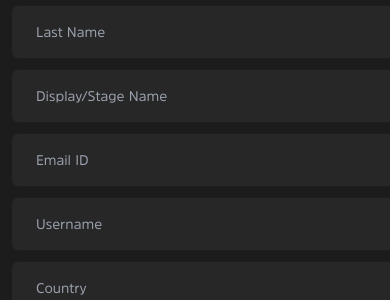
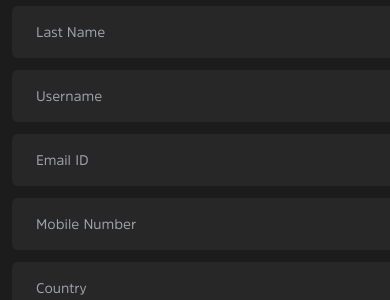
Before and after one commit to nahianhasan161/musicc, a Next.js app: page /userdashboard in a window 390 px wide. Shown: the part 598-898 px from the top of the page. Built offline with nearby package versions, Linux system fonts and the light colour scheme; no server answers.

Commit message:
added mobile number input

```diff
--- a/src/models/ProfileSchema.js
+++ b/src/models/ProfileSchema.js
@@ -16,8 +16,8 @@ const Profile = mongoose.models.Profile
           type: String,
           required: true,
         },
-        displayName: {
-          type: String,
+        mobileNumber: {
+          type: Number,
           required: true,
         },
         email: {
--- a/src/pages/api/userdashboard/index.js
+++ b/src/pages/api/userdashboard/index.js
@@ -15,7 +15,7 @@ export default async function handler(req, res) {
       return res.status(400).json({ error: "Form data is missing" });
     }
 
-    const { username, firstName, lastName, displayName, email, country, state, address, city, pincode } = req.body;
+    const { username, firstName, lastName, mobileNumber, email, country, state, address, city, pincode } = req.body;
 
     // Check if a profile with the same email already exists
     const existingProfile = await Profile.findOne({ email });
@@ -28,7 +28,7 @@ export default async function handler(req, res) {
       username,
       firstName,
       lastName,
-      displayName,
+      mobileNumber,
       email,
       country,
       state,
--- a/src/pages/userdashboard.js
+++ b/src/pages/userdashboard.js
@@ -15,7 +15,7 @@ const UserDashboard = () => {
       lastName: "",
       email: "",
       country: "",
-      displayName: "",
+      mobileNumber: "",
       state: "",
       address: "",
       city: "",
@@ -84,13 +84,16 @@ const UserDashboard = () => {
                       />
                     </div>
                   </div>
-                  <div className={`${styles.input_group} my-3`}>
-                    {/* Display/Stage Name */}
-                    <InputField
+
+
+                    {/* New input for Username */}
+                    <div className={`${styles.input_group} mt-3`}>
+                    <input
+                      type="text"
+                      name="username"
+                      placeholder="Username"
                       className={`${styles.input_text}`}
-                      placeholder="Display/Stage Name"
-                      name="displayName"
-                      onChange={formik.handleChange}
+                      {...formik.getFieldProps("username")}
                     />
                   </div>
 
@@ -104,16 +107,18 @@ const UserDashboard = () => {
                     />
                   </div>
 
-                    {/* New input for Username */}
-                    <div className={`${styles.input_group} mt-3`}>
-                    <input
-                      type="text"
-                      name="username"
-                      placeholder="Username"
+                  <div className={`${styles.input_group} my-3`}>
+                    {/* Mobile Number */}
+                    <InputField
+                      type="tel"
+                      pattern="[0-9]{3}-[0-9]{2}-[0-9]"
                       className={`${styles.input_text}`}
-                      {...formik.getFieldProps("username")}
+                      placeholder="Mobile Number"
+                      name="mobileName"
+                      onChange={formik.handleChange}
                     />
                   </div>
+
 
                   <div className="mt-grid gap-2 sm:grid-cols-2 md:flex">
                     <div className={`${styles.input_group} my-3 basis-1/2`}>
```
